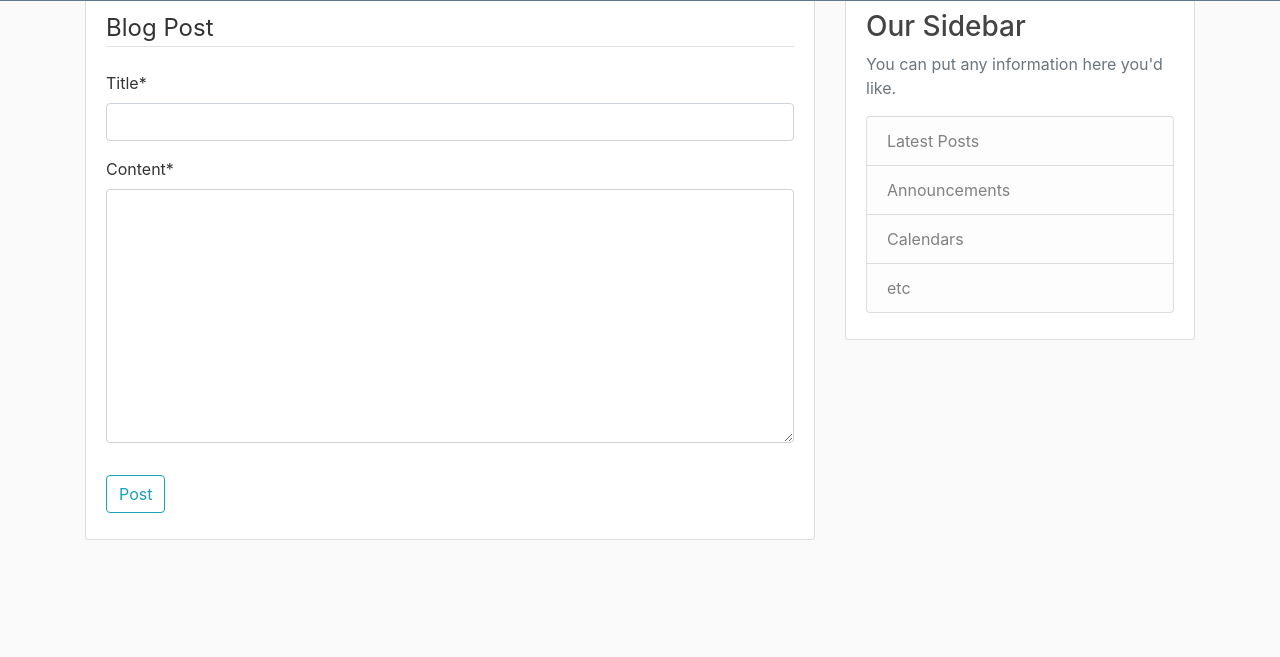
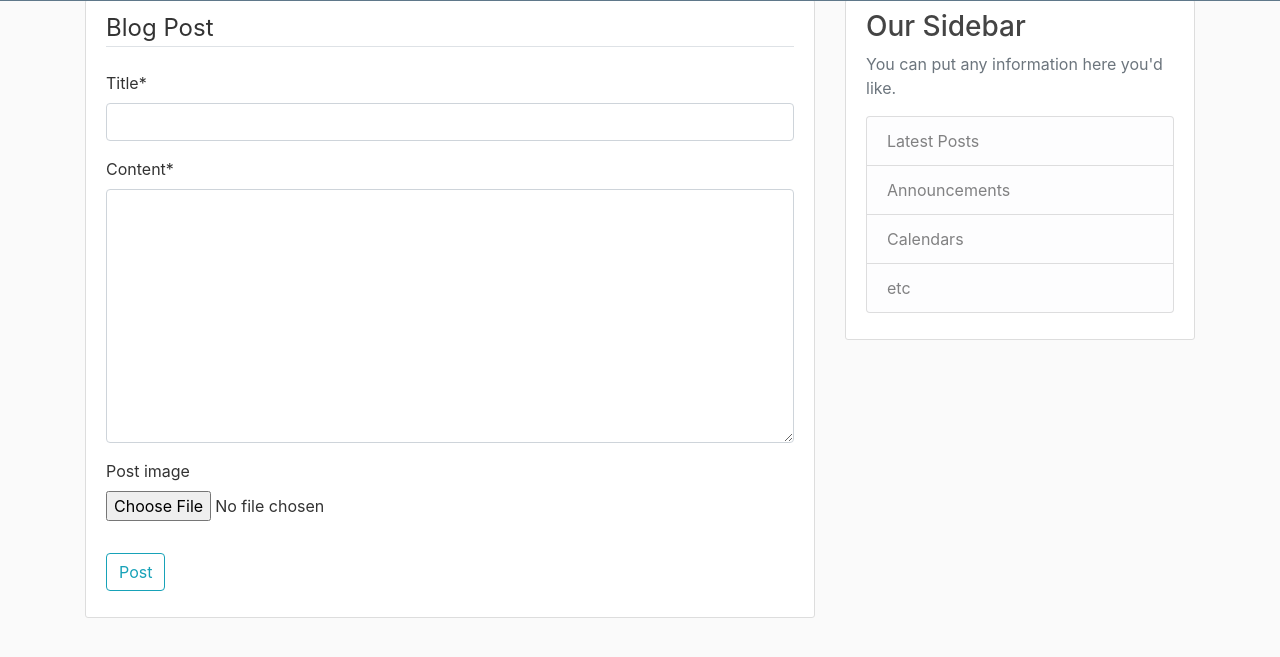
Before and after one commit to deepak2431/djangoBlog, a Django app: page /post/new/ in a window 1280 px wide. Shown: the part 81-738 px from the top of the page. Run offline with Django 3.2, Linux system fonts and the light colour scheme; the visitor is signed in with stand-in values (Sample User, id 1); some libraries are stand-ins or nearby versions.

Commit message:
Added Image Feature in posts

```diff
--- a/blog/models.py
+++ b/blog/models.py
@@ -8,6 +8,7 @@ class Post(models.Model):
     content = models.TextField()
     date_posted = models.DateTimeField(default=timezone.now)
     author = models.ForeignKey(User, on_delete=models.CASCADE)
+    post_image = models.ImageField(upload_to='post_images',blank='True',null='True')
 
     def __str__(self):
         return self.title
--- a/blog/templates/blog/post_detail.html
+++ b/blog/templates/blog/post_detail.html
@@ -14,7 +14,10 @@
               {% endif %}
             </div>
             <h2 class="article-title">{{ object.title }}</h2>
-            <p class="article-content">{{ object.content }}</p>
+            {%  if object.post_image %}
+              <img src="{{ object.post_image.url }}" style="width:300px; height:300px;">
+            {% endif %}
+              <p class="article-content">{{ object.content }}</p>
           </div>
         </article>
 {% endblock content %}
--- a/blog/templates/blog/post_form.html
+++ b/blog/templates/blog/post_form.html
@@ -2,7 +2,7 @@
 {% load crispy_forms_tags %}
 {% block content %}
     <div class="content-section">
-        <form method="POST">
+        <form method="POST" enctype="multipart/form-data">
             {% csrf_token %}
             <fieldset class="form-group">
                 <legend class="border-bottom mb-4">Blog Post</legend>
--- a/blog/views.py
+++ b/blog/views.py
@@ -8,6 +8,8 @@ from django.views.generic import (
     UpdateView,
     DeleteView)
 from .models import Post
+import os
+from django.conf import settings
 
 def about(request):
     return render (request,'blog/about.html', {'title':'About'})
@@ -37,7 +39,7 @@ class PostDetailView(DetailView):
 
 class PostCreateView(LoginRequiredMixin, CreateView):
     model = Post
-    fields = ['title','content']
+    fields = ['title','content','post_image']
     template_name = 'blog/post_form.html'
 
 
@@ -47,7 +49,7 @@ class PostCreateView(LoginRequiredMixin, CreateView):
 
 class PostUpdateView(LoginRequiredMixin,UserPassesTestMixin, UpdateView):
     model = Post
-    fields = ['title','content']
+    fields = ['title','content','post_image']
     template_name = 'blog/post_form.html'
 
 
```
Also changed, not shown: blog/templates/blog/home.html (+7 -2 lines), blog/migrations/0002_post_post_image.py (added), blog/migrations/0003_auto_20191209_1625.py (added), blog/migrations/0004_auto_20191209_1629.py (added), blog/migrations/0005_auto_20191209_1634.py (added), blog/migrations/0006_auto_20191209_1638.py (added), blog/migrations/0007_auto_20191210_1135.py (added).
